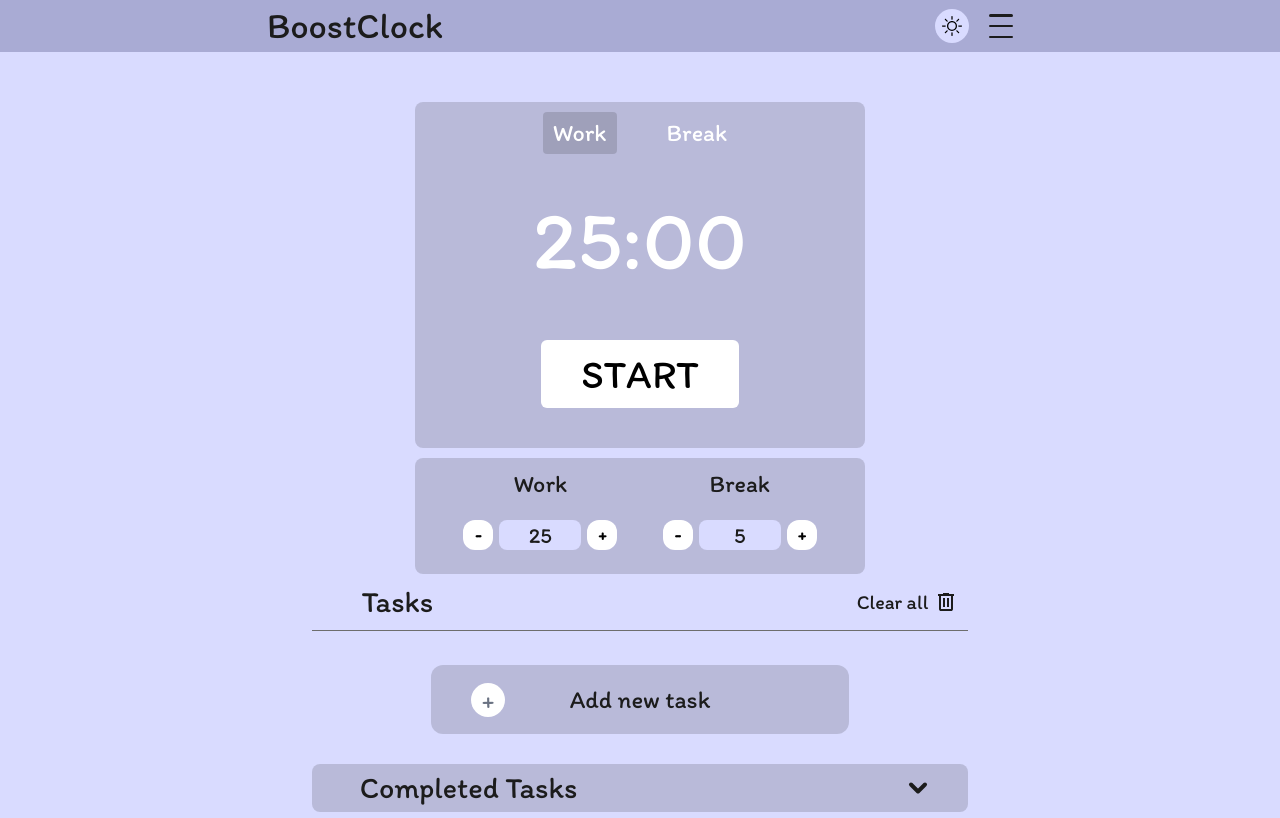
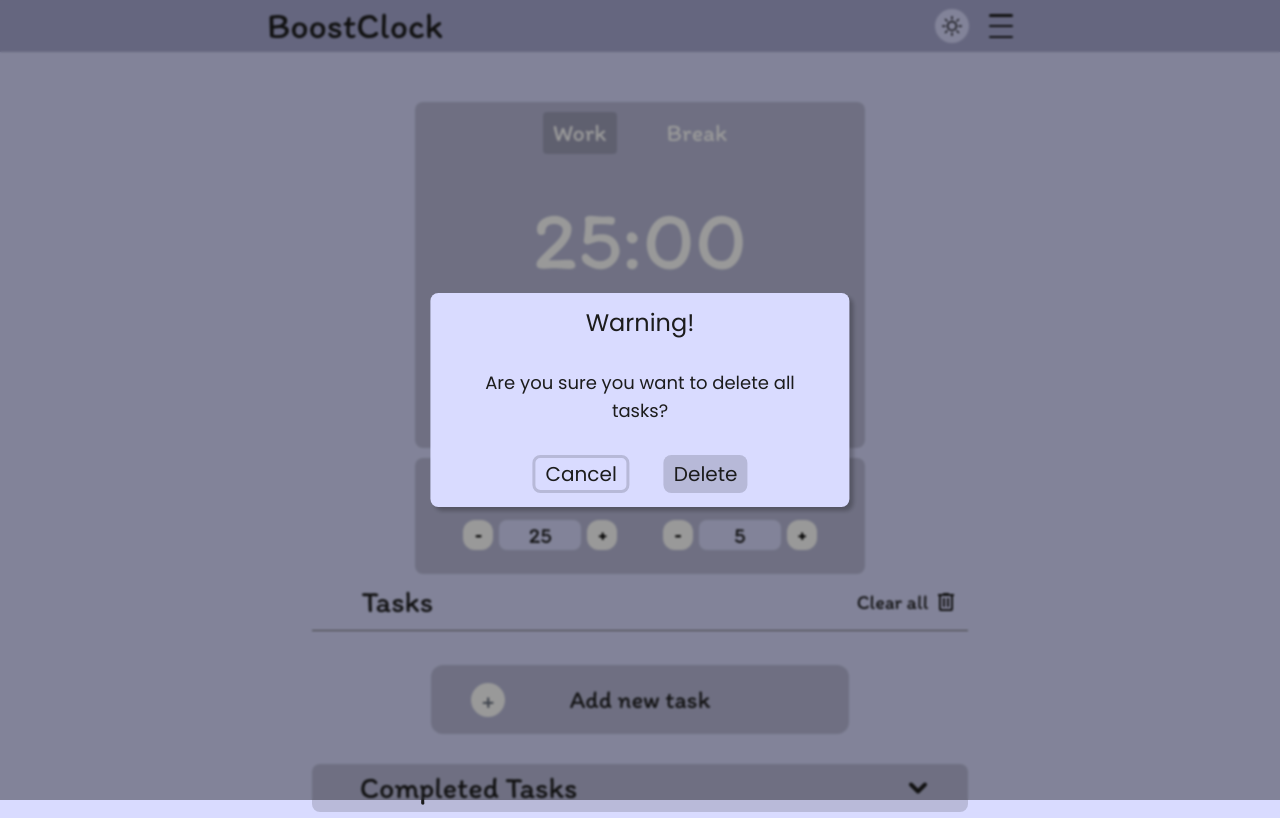
Before and after one commit to flionx/boost-clock, a Next.js app: page / in a window 1280 px wide. Both pictures are taken after a click on the button "Clear all". Built offline with nearby package versions, Linux system fonts and the light colour scheme.

Commit message:
fix: add deletion all tasks with  ModalWarning

```diff
--- a/src/app/globals.css
+++ b/src/app/globals.css
@@ -75,6 +75,9 @@
   --color-text-light: var(--color-text-light);
   --color-btn-ui: var(--color-btn-ui);
   --color-btn-icon: var(--color-btn-icon);
+  --color-modal-btn-ui: var(--color-item-modal-text-bg);
+  --color-modal-btn-ui-hover: var(--color-item-modal-text-bg-hover);
+  --color-modal-btn-ui-active: var(--color-item-modal-text-bg-active);
 
   --breakpoint-xl: 87.5rem;
   @keyframes linethrough {
--- a/src/app/layout.tsx
+++ b/src/app/layout.tsx
@@ -1,5 +1,6 @@
 import type { Metadata } from "next";
 import { itim, jetbrains_mono, literal, poppins } from "@/shared/assets/fonts";
+import ModalWarning from "@/shared/ui/ModalWarning";
 import "./globals.css";
 
 export const metadata: Metadata = {
@@ -20,6 +21,7 @@ export default function RootLayout({
           ${poppins.variable} antialiased
         `}
       >
+        <ModalWarning />
         {children}
       </body>
     </html>
--- a/src/features/tasks/ui/buttons/ButtonClearAll.tsx
+++ b/src/features/tasks/ui/buttons/ButtonClearAll.tsx
@@ -1,9 +1,18 @@
 "use client"
+import { useModalWarningStore } from "@/shared/store/modal-warning"
+import { useTasksStore } from "@/shared/store/tasks";
 import { DeleteIcon } from "@/shared/ui/icons"
 
 const ButtonClearAll = () => {
+  const setModal = useModalWarningStore(state => state.setModal);
+  const deleteTasks = useTasksStore(state => state.deleteTasks);
+  const handleShowModal = () => setModal('Are you sure you want to delete all tasks?', 'Delete', deleteTasks);
+
   return (
-    <button className="flex items-center gap-1.5 group">
+    <button
+      onClick={handleShowModal}
+      className="flex items-center gap-1.5 group"
+    >
         <span className="text-xl text-nowrap group-hover:text-line">Clear all</span>
         <DeleteIcon width={24} height={24} className="dark:fill-line" />
     </button>
--- /dev/null
+++ b/src/shared/store/modal-warning.ts
@@ -0,0 +1,36 @@
+"use client"
+import { create } from "zustand"
+
+interface ModalWarningState {
+    show: boolean,
+    label: string,
+    submitLabel: string,
+    setModal: (label: string, submitLabel: string, callbackSubmit: VoidFunction) => void,
+    closeModal: VoidFunction,
+    submitModal: VoidFunction,
+    callbackSubmit: VoidFunction | null,
+}
+
+export const useModalWarningStore = create<ModalWarningState>((set, get) => ({
+    show: false,
+    label: '',
+    submitLabel: '',
+    setModal: (label, submitLabel, callbackSubmit) => set({
+        show: true,
+        label,
+        submitLabel,
+        callbackSubmit
+    }),
+    closeModal: () => set({
+        show: false,
+        label: '',
+        submitLabel: '',
+        callbackSubmit: null
+    }),
+    submitModal: () => {
+        const callback = get().callbackSubmit;
+        if (callback) callback();
+        get().closeModal();
+    },
+    callbackSubmit: null
+}))
--- /dev/null
+++ b/src/shared/ui/ModalWarning/index.tsx
@@ -0,0 +1,52 @@
+"use client"
+
+import { useModalWarningStore } from "@/shared/store/modal-warning"
+
+const ModalWarning = () => {
+    const show = useModalWarningStore(state => state.show);
+    const label = useModalWarningStore(state => state.label);
+    const submitLabel = useModalWarningStore(state => state.submitLabel);
+    const closeModal = useModalWarningStore(state => state.closeModal);
+    const submitModal = useModalWarningStore(state => state.submitModal);
+    if (!show) return null;
+
+  return (
+    <div
+        onClick={closeModal}
+        className="fixed bg-[#0006] z-10 inset-0 w-full h-full backdrop-blur-[1px] overflow-auto"
+        >
+        <dialog
+            onClick={(e) => e.stopPropagation()}
+            className="
+            relative top-1/2 left-1/2 -translate-1/2 flex flex-col items-center gap-7.5 max-w-[clamp(21.9rem,95vw,26.2rem)]
+            py-3.5 px-12.5 font-secondary bg-primary text-text rounded-lg shadow-[4px_4px_4px_#00000040] border-[#444444]
+            "
+            >
+            <h3 className="text-2xl text-center">Warning!</h3>
+            <p className="text-lg text-center">{label}</p>
+            <div className="flex justify-center gap-8.5">
+                <button
+                    onClick={closeModal}
+                    className="
+                        py-0.5 px-2.5 text-xl rounded-lg transition-colors border-3 border-modal-btn-ui bg-transparent hover:bg-modal-btn-ui-hover
+                        active:bg-modal-btn-ui-active active:border-modal-btn-ui-active
+                    "
+                >
+                        Cancel
+                </button>
+                <button
+                    onClick={submitModal}
+                    className="
+                        py-0.5 px-2.5 text-xl rounded-lg transition-colors bg-modal-btn-ui hover:bg-modal-btn-ui-hover
+                        active:bg-modal-btn-ui-active
+                    "
+                >
+                    {submitLabel}
+                </button>
+            </div>
+        </dialog>
+    </div>
+  )
+}
+
+export default ModalWarning
```
